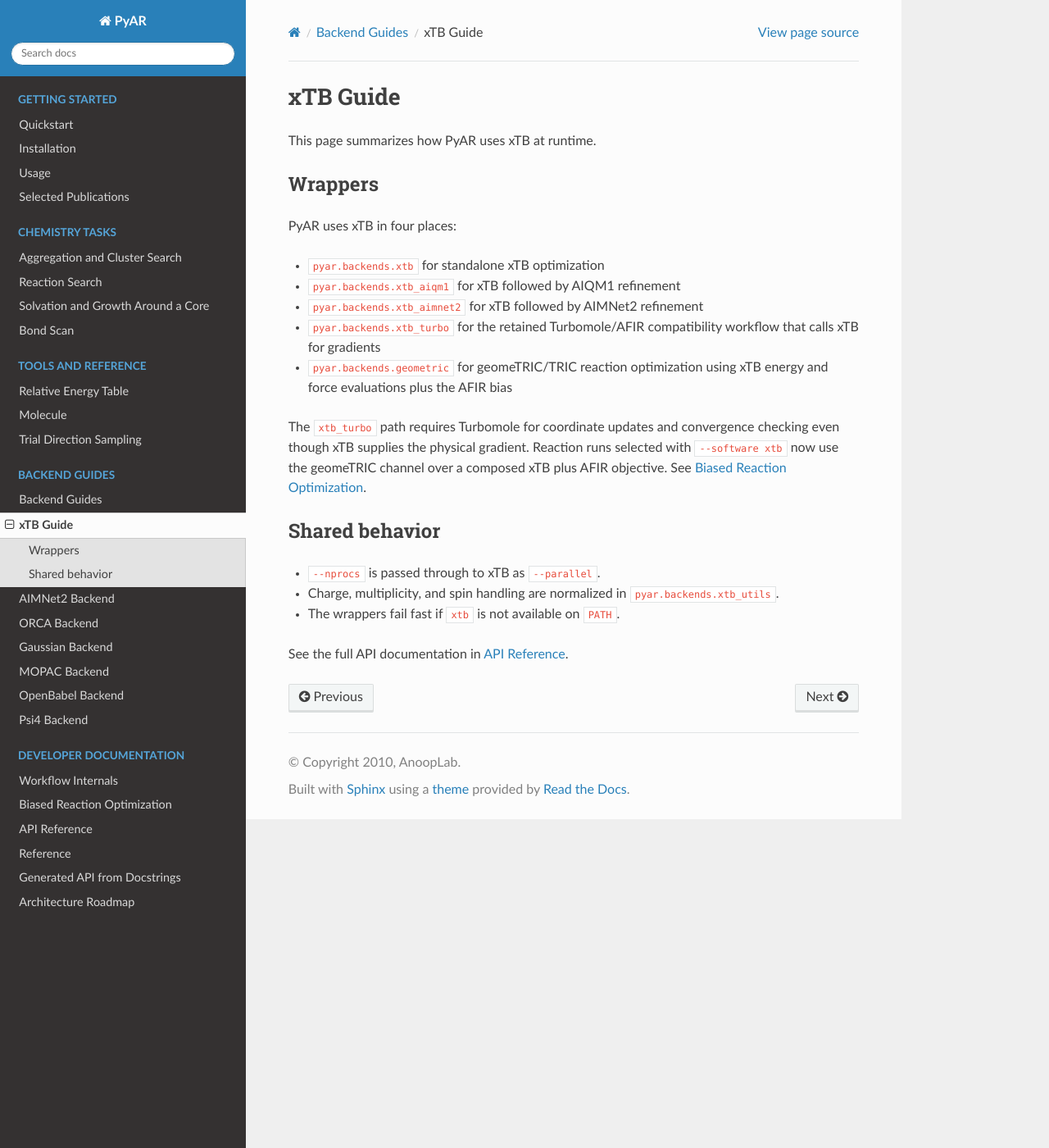
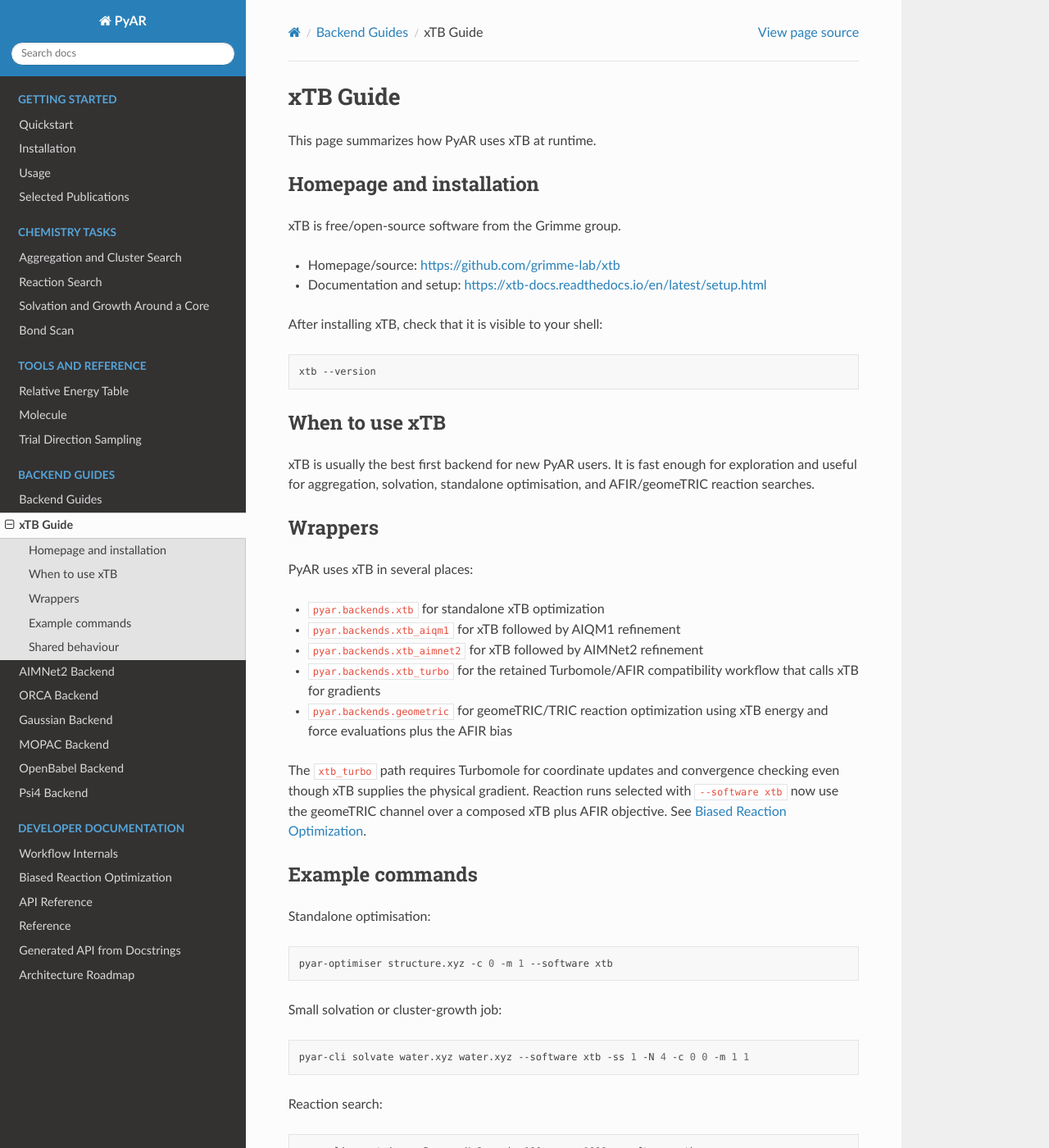
Before and after one commit to anooplab/pyar, a Sphinx documentation site: the page built from docs/xtb.rst, in a window 1280 px wide and 1400 px high. Shown: the whole window at 82% size. Built offline with Sphinx 7.4.7 and the Read the Docs theme 3.1.0, drawn with Linux system fonts in a browser that asks for light colours; some of the changed text lies outside the part shown.

Commit message:
Expand xTB backend guide with installation checks

```diff
--- a/docs/xtb.rst
+++ b/docs/xtb.rst
@@ -3,10 +3,31 @@
 
 This page summarizes how PyAR uses xTB at runtime.
 
+Homepage and installation
+-------------------------
+
+xTB is free/open-source software from the Grimme group.
+
+* Homepage/source: https://github.com/grimme-lab/xtb
+* Documentation and setup: https://xtb-docs.readthedocs.io/en/latest/setup.html
+
+After installing xTB, check that it is visible to your shell:
+
+.. code-block:: bash
+
+   xtb --version
+
+When to use xTB
+---------------
+
+xTB is usually the best first backend for new PyAR users. It is fast enough for
+exploration and useful for aggregation, solvation, standalone optimisation, and
+AFIR/geomeTRIC reaction searches.
+
 Wrappers
 --------
 
-PyAR uses xTB in four places:
+PyAR uses xTB in several places:
 
 * ``pyar.backends.xtb`` for standalone xTB optimization
 * ``pyar.backends.xtb_aiqm1`` for xTB followed by AIQM1 refinement
@@ -19,11 +40,31 @@
 The ``xtb_turbo`` path requires Turbomole for coordinate updates and
 convergence checking even though xTB supplies the physical gradient. Reaction
 runs selected with ``--software xtb`` now use the geomeTRIC channel over a
-composed xTB plus AFIR objective. See
-:doc:`reaction_optimization`.
+composed xTB plus AFIR objective. See :doc:`reaction_optimization`.
 
-Shared behavior
----------------
+Example commands
+----------------
+
+Standalone optimisation:
+
+.. code-block:: bash
+
+   pyar-optimiser structure.xyz -c 0 -m 1 --software xtb
+
+Small solvation or cluster-growth job:
+
+.. code-block:: bash
+
+   pyar-cli solvate water.xyz water.xyz --software xtb -ss 1 -N 4 -c 0 0 -m 1 1
+
+Reaction search:
+
+.. code-block:: bash
+
+   pyar-cli react A.xyz B.xyz -N 8 -gmin 100 -gmax 1000 --software xtb
+
+Shared behaviour
+----------------
 
 * ``--nprocs`` is passed through to xTB as ``--parallel``.
 * Charge, multiplicity, and spin handling are normalized in
```
